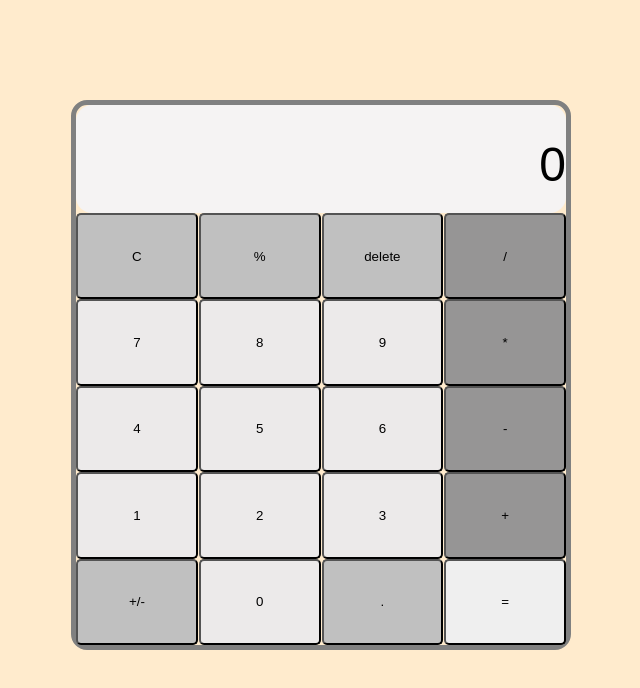
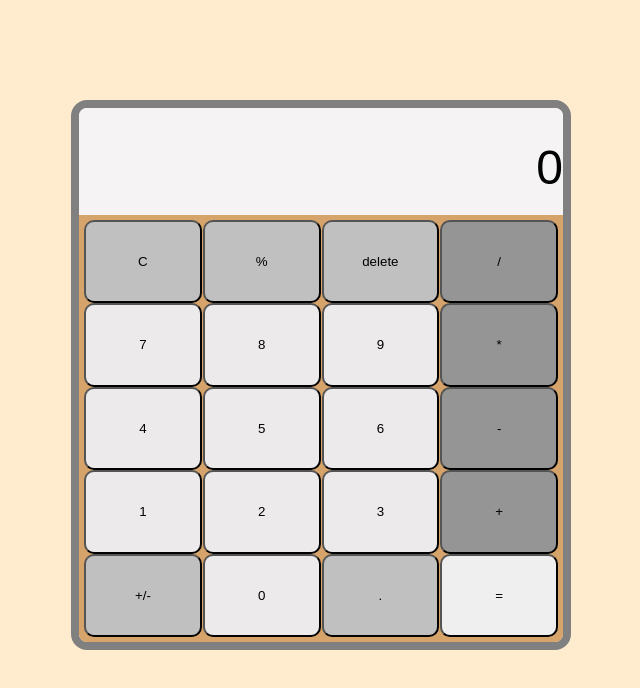
Before and after one commit to CrunchyBreadcrumbs/calculator, a plain HTML site: page index.html in a window 1280 px wide. Shown: the whole page, without its empty margins (319-959 px from the left). Drawn offline with Linux system fonts and the light colour scheme.

Commit message:
Add color and radius on btnContainer
Added background color and added padding to btnContainer
changed inner border radius to fix the gap and make it fit for both screenContainer and btnContainer

```diff
--- a/style.css
+++ b/style.css
@@ -28,7 +28,7 @@ p{
     width: 500px;
     height: 550px;
     border-style: solid;
-    border-width: 5px;
+    border-width: 8px;
     border-color: gray;
     border-radius: 16px;
 }
@@ -36,7 +36,7 @@ p{
 .screenContainer {
     height: 20%;
     width: 100%;
-    border-radius: inherit;
+    border-radius: 8px 8px 0 0;
     background-color: rgb(245, 243, 243);
     display: flex;
     flex-direction: column;
@@ -57,8 +57,11 @@ p{
 }
 
 .btnContainer {
+    border-radius: 0 0 8px 8px;
+    padding: 5px;
     display: flex;
     flex-direction: column;
+    background-color: rgb(214, 164, 106);
     height: 80%;
 }
 
@@ -72,7 +75,7 @@ p{
 button {
     height: 100%;
     width: 25%;
-    border-radius: 5px;
+    border-radius: 10px;
 }
 
 .operator {
```
